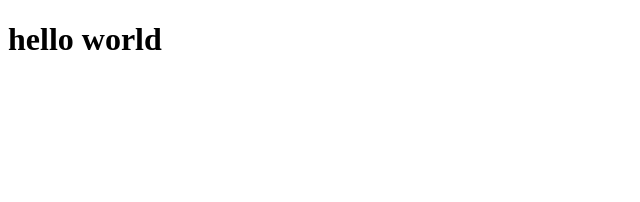
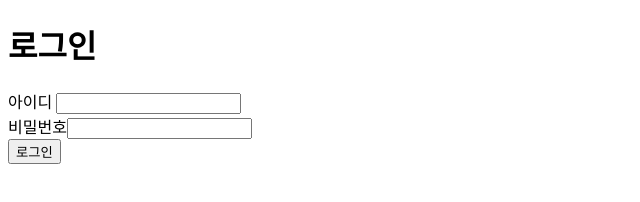
Before and after one commit to snow-jun-0/study, a plain HTML site: page index.html in a window 1280 px wide. Shown: the whole page, without its empty margins (0-640 px from the left). Drawn offline with Linux system fonts and the light colour scheme.

Commit message:
Update index.html

```diff
--- a/index.html
+++ b/index.html
@@ -7,7 +7,9 @@
         <title>Document</title>
     </head>
     <body>
-        <h1>hello world</h1>
-
+        <h1>로그인</h1>
+        아이디 <input><br>
+        비밀번호<input><br>
+        <button>로그인</button>
     </body>
 </html>
```
